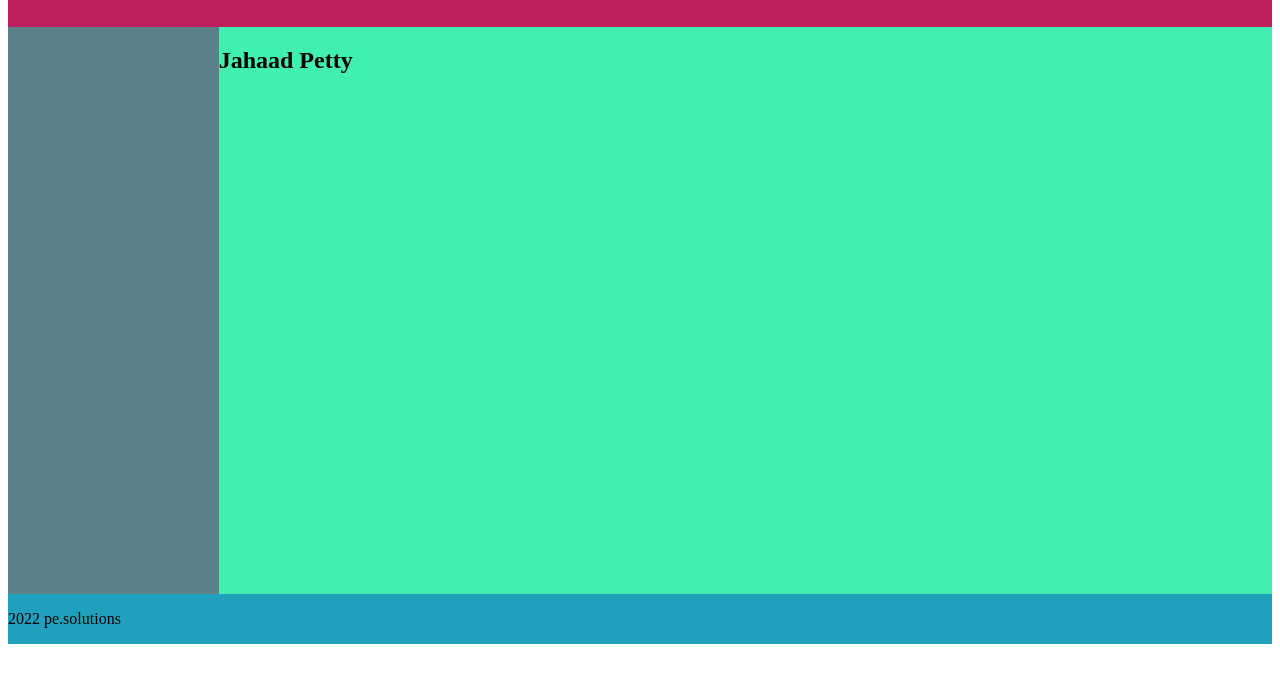
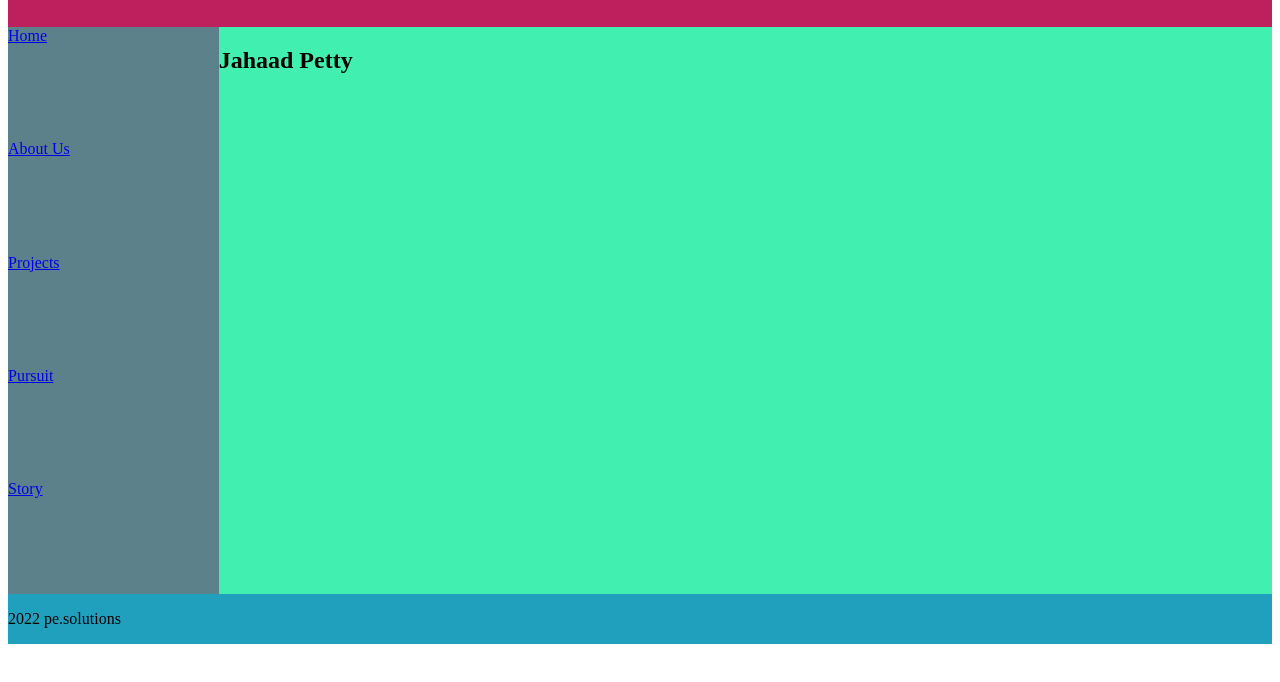
Before and after one commit to jdrichards-pursuit/jahaad-9-1-front-end-portfolio-project, a plain HTML site: page Pages/aboutUs/index.html in a window 1280 px wide. Shown: the part 68-750 px from the top of the page. Drawn offline with Linux system fonts and the light colour scheme; no server answers.

Commit message:
navbar on all pages

```diff
--- a/Pages/aboutUs/index.html
+++ b/Pages/aboutUs/index.html
@@ -14,6 +14,11 @@
     </header>
     <main>
         <aside class="navbar">
+            <a href="/index.html">Home</a>
+            <a href="/Pages/aboutUs/index.html">About Us</a>
+            <a href="/Pages/projects/index.html">Projects</a>
+            <a href="/Pages/pursuit/index.html">Pursuit</a>
+            <a href='/Pages/story/index.html'>Story</a>
         </aside>
         <article class="page-content">
         </article>
```
Also changed, not shown: Pages/projects/index.html (+5 -0 lines), Pages/pursuit/index.html (+5 -0 lines), Pages/story/index.html (+5 -0 lines), index.html (+1 -1 lines).
